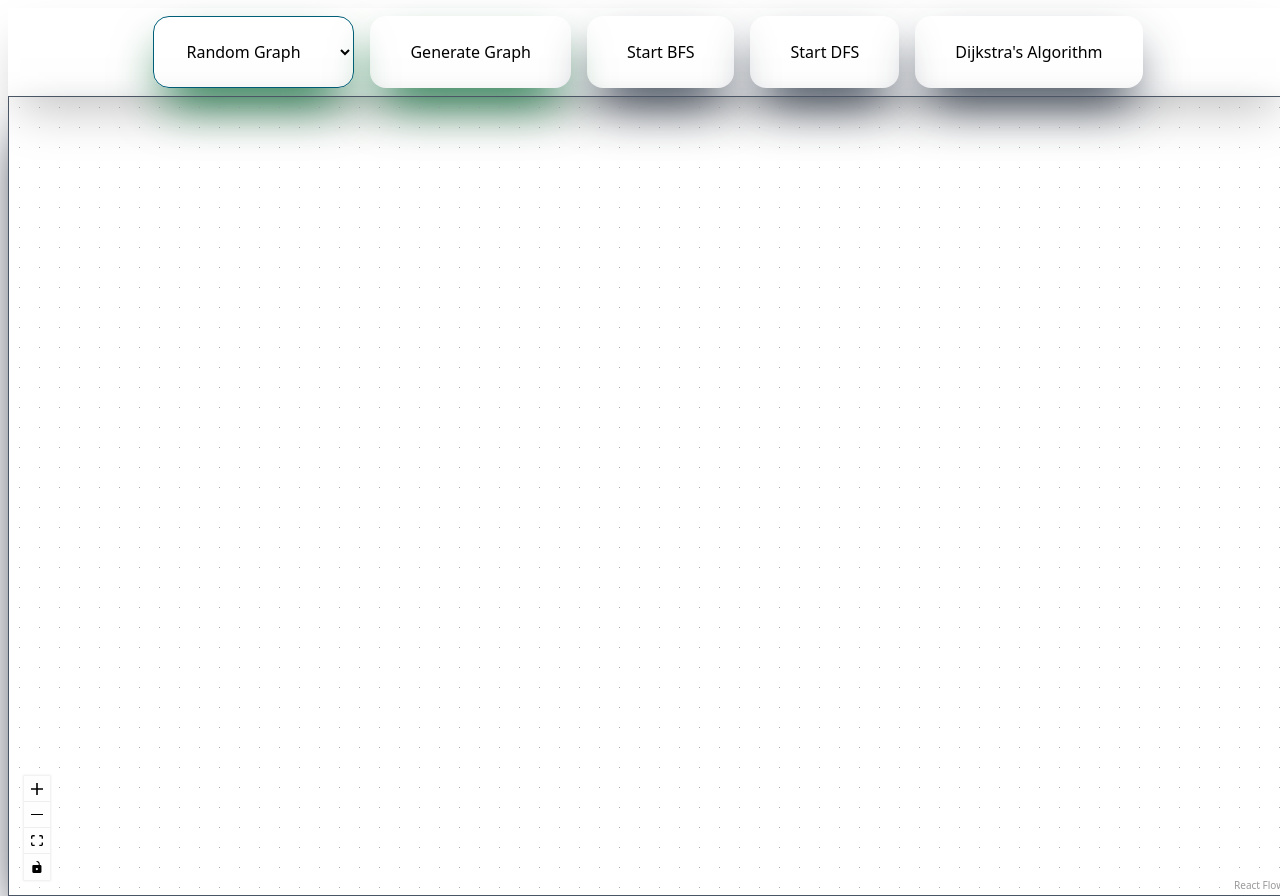
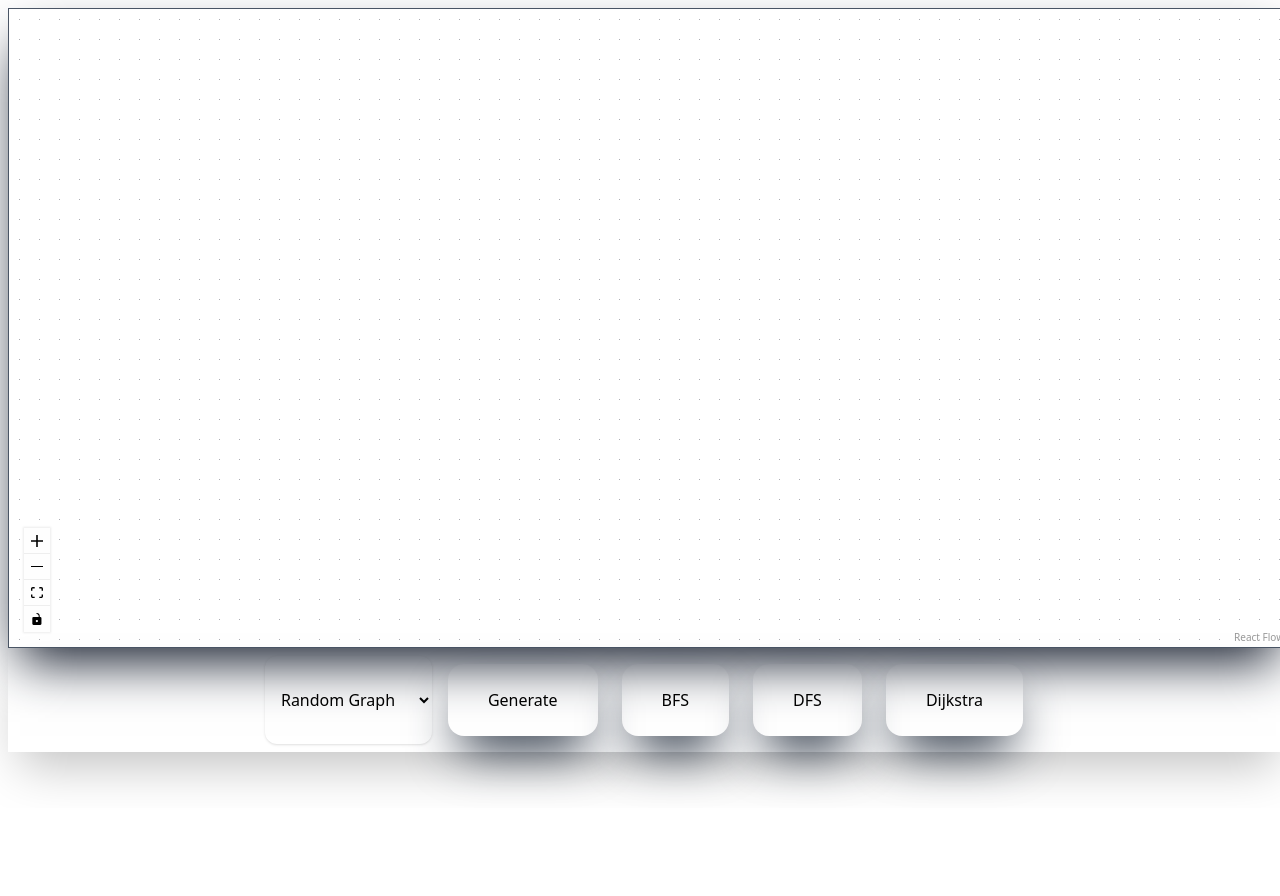
Before and after one commit to emza-pharaoh/AlgoVisual, a React (Vite) app: page / in a window 1280 px wide. After the commit the page ends 808 px from the top, so only its background shows below. Built offline with nearby package versions, Linux system fonts and the light colour scheme.

Commit message:
cleaning up my file structure

```diff
--- a/src/App.jsx
+++ b/src/App.jsx
@@ -1,159 +1,13 @@
-import { useState, useCallback } from 'react';
-import { ReactFlow, Background, Controls,  ReactFlowProvider, applyEdgeChanges, applyNodeChanges, addEdge } from '@xyflow/react';
 import Home from './components/Home';
 import '@xyflow/react/dist/style.css';
-
-// Algorithms Duh!
-import { bfs } from './algorithms/BFS';
-import { dfs } from './algorithms/DFS';
-import { dijkstra } from './algorithms/dijkstra';
-
-// Graph Generators
-import { binaryGen } from './graphGen/binaryGen';
-import { graphGen } from './graphGen/graphGen';
-import { weightedGraphGen } from './graphGen/weightedGraph';
-
-// ==================ANIMATION==============//
-
-//animated Breadth First Search
-import { animateTraversal } from './animation/animateTraversal';
-
-
 
 
 function App() {
 
-  const onConnect = useCallback(
-    (params) => setEdges((edgesSnapshot) => addEdge(params, edgesSnapshot) ), []
-  )
-
-  const onNodesChange = useCallback(
-  (changes) => setNodes((nodesSnapshot) => applyNodeChanges(changes, nodesSnapshot)), []
-);
-
-const onEdgesChange = useCallback(
-  (changes) => setEdges((edgesSnapshot) => applyEdgeChanges(changes, edgesSnapshot)), []
-);
-
-  const [edges, setEdges] = useState([]);
-  const [nodes, setNodes] = useState([]);
-  const [algorithm, setAlgorithm] = useState([]);
-  const [graphType, setGraphType] = useState('random');
-
-  return (
-
-
-     <div style={{ height: '100vh', width: '100vw' }} className='m-2 my-2'>
-
-       <ReactFlowProvider>
-
-        <div className="flex flex-row justify-center shadow shadow-2xl relative h-100vh w-100vw absolute pointer-events-auto"
-
-        >
-
-        <select value={graphType} onChange={(e) => setGraphType(e.target.value)}
-      className='m-2 shadow shadow-2xl animate hover:animate-bounce hover hover:duration-300 border border-cyan-800 shadow-green-800 py-5 px-7 rounded-2xl'
-        >
-        <option value="random">Random Graph</option>
-        <option value="binary">Binary Graph</option>
-        <option value="weighted">Weighted Graph</option>
-
-      </select>
-
-
-         <button type='button'
-
-         onClick={() => {
-        let result;
-
-        if(graphType === 'random'){
-          result = graphGen()
-        }
-        if(graphType === 'binary'){
-          result = binaryGen()
-        }
-        if(graphType === 'weighted'){
-          result = weightedGraphGen()
-        }
-        if (!result) return;+
-
-
-        setNodes(result.nodes);
-        setEdges(result.edges);
-
-
-      }}
-      className='m-2 shadow shadow-2xl animate hover:animate-bounce hover hover:duration-300 shadow-green-800 py-5 px-10 rounded-2xl'
->
-        Generate Graph
-        </button>
-
-
-      <button
-        type="button"
-        onClick={() => {
-          // Generate BFS steps from current graph
-          const steps = bfs(nodes, edges, '0');
-          console.log(steps)
-
-          // Animate traversal
-          animateTraversal(steps, setNodes, setEdges);
-         }}
-         className='m-2 shadow shadow-2xl shadow-gray-800 py-5 px-10 rounded-2xl'
-      >
-           Start BFS
-      </button>
-
-      <button
-        type="button"
-        onClick={() => {
-          // Generate BFS steps from current graph
-          const steps = dfs(nodes, edges, nodes[0].id);
-          console.log(steps)
-
-          // Animate traversal
-          animateTraversal(steps, setNodes, setEdges);
-         }}
-         className='m-2 shadow shadow-2xl shadow-gray-800 py-6 px-10 rounded-2xl'
-      >
-           Start DFS
-      </button>
-
-      <button
-        type="button"
-        onClick={() => {
-          // Generate BFS steps from current graph
-          const steps = dijkstra(nodes, edges, nodes[0].id);
-          console.log(steps)
-
-          // Animate traversal
-          animateTraversal(steps, setNodes, setEdges);
-         }}
-        className='m-2 shadow shadow-2xl shadow-gray-800 py-5 px-10 rounded-2xl'
-
-      >
-          Dijkstra's Algorithm
-      </button>
-
-
-    </div>
-        <ReactFlow
-        nodes={nodes}
-        edges={edges}
-        onNodesChange={onNodesChange}
-        onEdgesChange={onEdgesChange}
-        onConnect={onConnect}
-        className='border border-gray-600 shadow shadow-2xl shadow-gray-900 z-1'
-        fitView>
-            <Background />
-          <Controls />
-
-
-      </ReactFlow>
-
-       </ReactFlowProvider>
-
-    </div>
+  return(
+    <>
+    <Home />
+    </>
   )
 }
 
--- /dev/null
+++ b/src/components/ControlPanel.jsx
@@ -0,0 +1,36 @@
+
+
+
+
+export default function ControlPanel({graphType, setGraphType, onGenerate, onBFS, onDFS, onDijkstra}) {
+
+    return(
+         <div className="flex flex-wrap gap-2 p-2 justify-center">
+      <select
+        value={graphType}
+        onChange={(e) => setGraphType(e.target.value)}
+        className="rounded-xl p-3 shadow"
+      >
+        <option value="random">Random Graph</option>
+        <option value="binary">Binary Graph</option>
+        <option value="weighted">Weighted Graph</option>
+      </select>
+
+      <button onClick={onGenerate} className="m-2 shadow shadow-2xl shadow-gray-800 py-6 px-10 rounded-2xl">
+        Generate
+      </button>
+
+      <button onClick={onBFS} className="m-2 shadow shadow-2xl shadow-gray-800 py-6 px-10 rounded-2xl">
+        BFS
+      </button>
+
+      <button onClick={onDFS} className="m-2 shadow shadow-2xl shadow-gray-800 py-6 px-10 rounded-2xl">
+        DFS
+      </button>
+
+      <button onClick={onDijkstra} className="m-2 shadow shadow-2xl shadow-gray-800 py-6 px-10 rounded-2xl">
+        Dijkstra
+      </button>
+    </div>
+    )
+}
--- a/src/components/Home.jsx
+++ b/src/components/Home.jsx
@@ -1,10 +1,131 @@
+import { useState, useCallback } from 'react';
+import { ReactFlow, Background, Controls,  ReactFlowProvider, applyEdgeChanges, applyNodeChanges, addEdge } from '@xyflow/react';
+
+// Algorithms Duh!
+import { bfs } from '../algorithms/BFS';
+import { dfs } from '../algorithms/DFS';
+import { dijkstra } from '../algorithms/dijkstra';
+
+// Graph Generators
+import { binaryGen } from '../graphGen/binaryGen';
+import { graphGen } from '../graphGen/graphGen';
+import { weightedGraphGen } from '../graphGen/weightedGraph';
+
+// ==================ANIMATION==============//
+
+//animated Breadth First Search
+import { animateTraversal } from '../animation/animateTraversal';
+
+
+import ControlPanel from './ControlPanel';
+
+
+
+
+
+
+///////// Handling Move Logic
+
+
+
+
+
+
+
 export default function Home() {
 
-    return(
-        <>
-            <div className="container h-screen"></div>
+    const onConnect = useCallback(
+    (params) => setEdges((edgesSnapshot) => addEdge(params, edgesSnapshot) ), []
+  )
 
-        </>
-    );
+  const onNodesChange = useCallback(
+  (changes) => setNodes((nodesSnapshot) => applyNodeChanges(changes, nodesSnapshot)), []
+);
+
+const onEdgesChange = useCallback(
+  (changes) => setEdges((edgesSnapshot) => applyEdgeChanges(changes, edgesSnapshot)), []
+);
+
+  const [edges, setEdges] = useState([]);
+  const [nodes, setNodes] = useState([]);
+  const [algorithm, setAlgorithm] = useState([]);
+  const [graphType, setGraphType] = useState('random');
+
+
+
+
+  const handleGenerate = () => {
+  let result;
+
+  if(graphType === 'random') result = graphGen()
+  if(graphType === 'binary') result = binaryGen()
+  if(graphType === 'weighted') result = weightedGraphGen()
+
+    if(!result) return;
+
+    setNodes(result.nodes)
+    setEdges(result.edges)
+}
+
+
+
+
+
+  const handleBFS = () => {
+    const steps = bfs(nodes, edges, nodes[0]?.id);
+    animateTraversal(steps, setNodes, setEdges);
+  };
+
+  const handleDFS = () => {
+    const steps = dfs(nodes, edges, nodes[0]?.id);
+    animateTraversal(steps, setNodes, setEdges);
+  };
+
+  const handleDijkstra = () => {
+    const steps = dijkstra(nodes, edges, nodes[0]?.id);
+    animateTraversal(steps, setNodes, setEdges);
+  };
+
+
+  return (
+
+
+     <div style={{ height: '80vh', width: '100vw' }} className='m-2 my-2'>
+
+       <ReactFlowProvider>
+
+
+        <ReactFlow
+        nodes={nodes}
+        edges={edges}
+        onNodesChange={onNodesChange}
+        onEdgesChange={onEdgesChange}
+        onConnect={onConnect}
+        className='border border-gray-600 shadow shadow-2xl shadow-gray-900 z-1'
+        fitView>
+            <Background />
+          <Controls />
+
+      </ReactFlow>
+
+
+       </ReactFlowProvider>
+         <div className="flex flex-row justify-center shadow shadow-2xl relative h-100vh w-100vw absolute pointer-events-auto"
+
+        >
+
+        <ControlPanel
+        graphType={graphType}
+        setGraphType={setGraphType}
+        onGenerate={handleGenerate}
+        onBFS={handleBFS}
+        onDFS={handleDFS}
+        onDijkstra={handleDijkstra}
+      />
+
+    </div>
+
+    </div>
+  )
 
 }
--- /dev/null
+++ b/src/components/graphCanvas.jsx
@@ -0,0 +1,17 @@
+export default function graphCanvas({nodes, edges, onNodesChange, onNodesChange, onConnect}) {
+    return(
+         <ReactFlow
+        nodes={nodes}
+        edges={edges}
+        onNodesChange={onNodesChange}
+        onEdgesChange={onEdgesChange}
+        onConnect={onConnect}
+        className='border border-gray-600 shadow shadow-2xl shadow-gray-900 z-1'
+        fitView>
+            <Background />
+          <Controls />
+
+
+      </ReactFlow>
+    )
+}
--- a/src/components/graphGen.jsx
+++ /dev/null
@@ -1,32 +0,0 @@
-export default function graphGen(nodeCount = 5) {
-
-    const nodes = []
-    const edges =[]
-
-    // nodeCount = Math.random()
-    // creating nodes
-    for(let i = 0; i < nodeCount; i++){
-        nodes.push({
-            id: '${i}',
-            position: {
-                x: Math.random() * 400,
-                y: Math.random() * 400,
-            },
-            data: {label: 'Node ${i}'},
-        });
-    }
-
-    // Creat edges
-    for (let i = 0; i < nodeCount - 1; i++){
-        edges.push({
-            id: 'e${i}-${i + 1}',
-            source: '${i}',
-            target: '${i + 1}'
-        });
-
-    }
-
-    // Return graph data
-    return {nodes, edges}
-
-}
--- /dev/null
+++ b/src/components/hooks/useGraph.jsx
@@ -0,0 +1 @@
+export default function first(second) {third}
```
